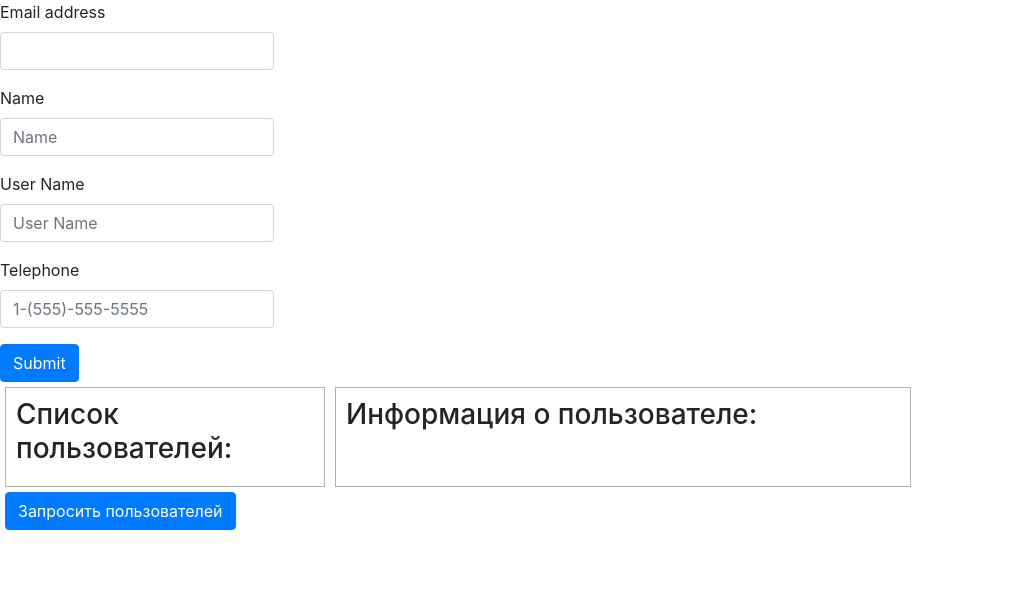
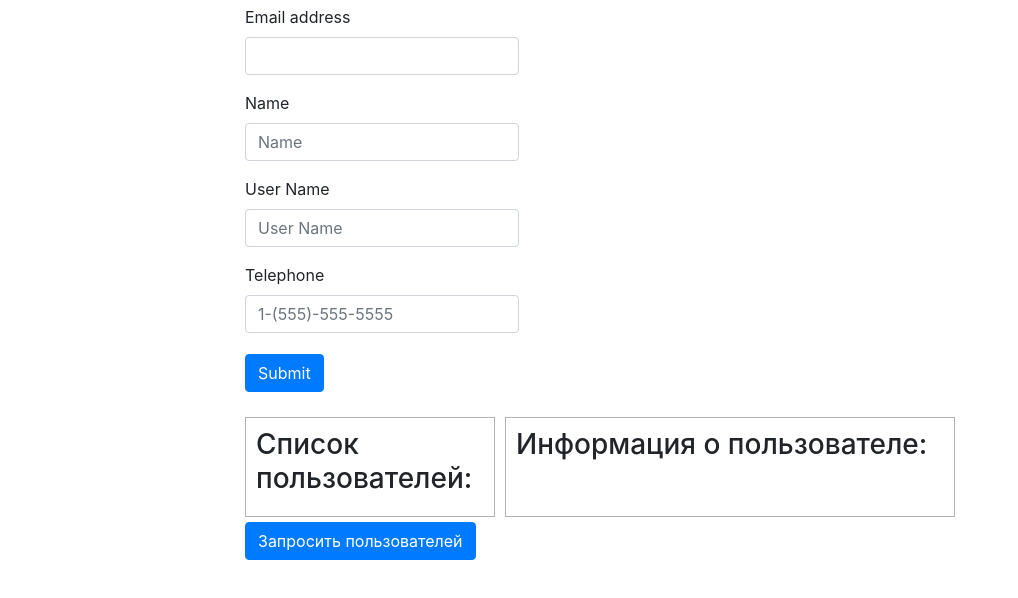
Before and after one commit to Faystos/FundamentalJS, a plain HTML site: page ajaxJS/index.html in a window 1280 px wide. Shown: the whole page, without its empty margins (0-1018 px from the left). Drawn offline with nearby package versions, Linux system fonts and the light colour scheme.

Commit message:
Поправил стилизацию.

```diff
--- a/ajaxJS/index.html
+++ b/ajaxJS/index.html
@@ -12,7 +12,7 @@
 
   <section class="create_user">
     <div class="conteiner">
-      <form>
+      <form class="form_user">
         <div class="form-group">
           <label for="exampleInputEmail1">Email address</label>
           <input type="email" class="form-control" id="exampleInputEmail1" aria-describedby="emailHelp" required>
@@ -50,7 +50,7 @@
           <h3>Информация о пользователе:</h3>
         </div>
     </div>
-    <button class="btn_get btn btn-primary">Запросить пользователей</button>
+    <button class="btn btn-primary btn_get">Запросить пользователей</button>
   </section>
   <script src="script.js"></script>
 </body>
--- a/ajaxJS/style.css
+++ b/ajaxJS/style.css
@@ -1,9 +1,23 @@
+.all_users,
+.create_user {
+  width: 800px;
+  margin: 0 auto;
+}
+
+.form_user {
+  margin: 5px;
+}
+
+.create_user {
+  margin-bottom: 20px;
+}
+
 .conteiner {
   display: flex;
 }
 
 .name_users {
-  width: 25%;
+  width: 250px;
   min-height: 100px;
   padding: 10px;
   border: 1px solid rgba(0, 0, 0, .3);
@@ -11,7 +25,7 @@
 }
 
 .all_info_user {
-  width: 45%;
+  width: 450px;
   min-height: 100px;
   padding: 10px;
   border: 1px solid rgba(0, 0, 0, .3);
@@ -20,7 +34,7 @@
 
 .parag_user_name {
   cursor: pointer;
-  margin: 0 0 15px 0;
+
 }
 
 ul {
@@ -33,10 +47,7 @@ ul {
   align-items: baseline;
 }
 
-.parag_user_name {
-  margin-left: 10px;
-}
-
-.btn_get {
+.btn_get,
+.btn_submit {
   margin-left: 5px;
 }
```
